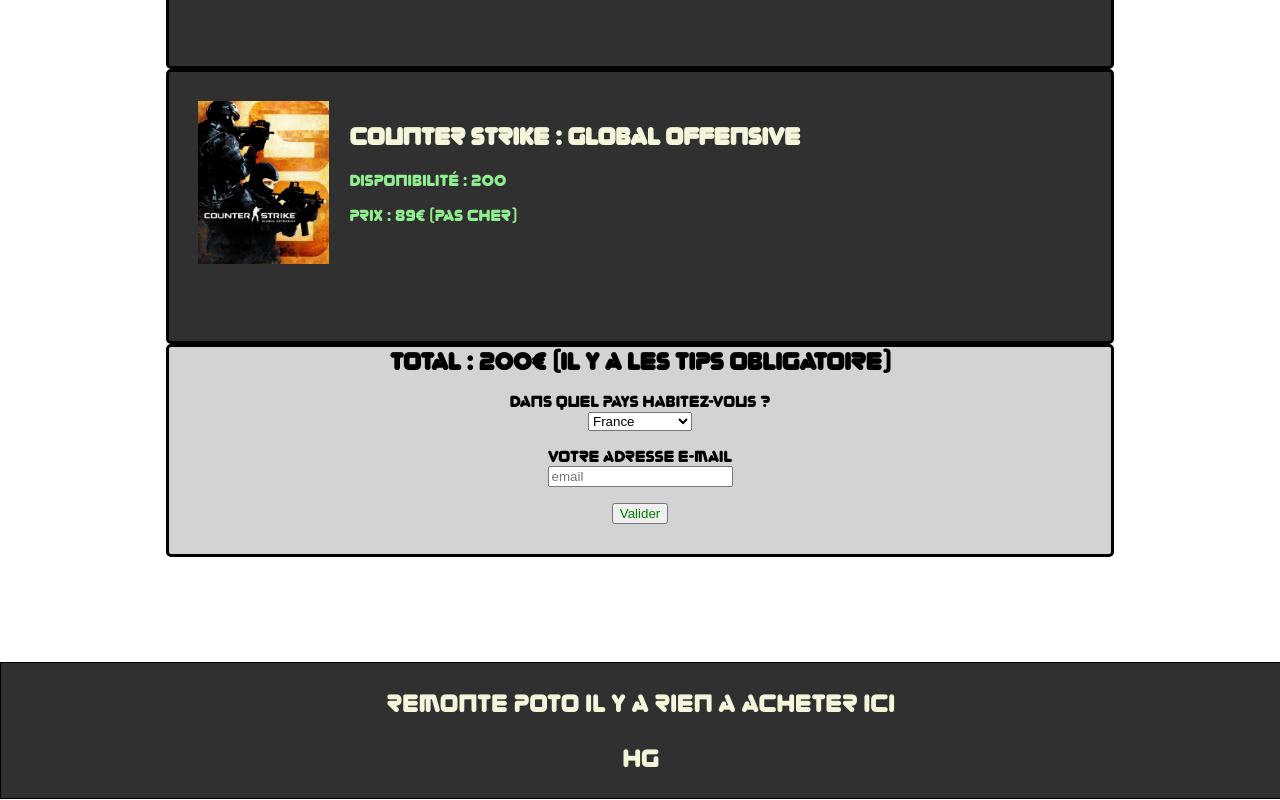
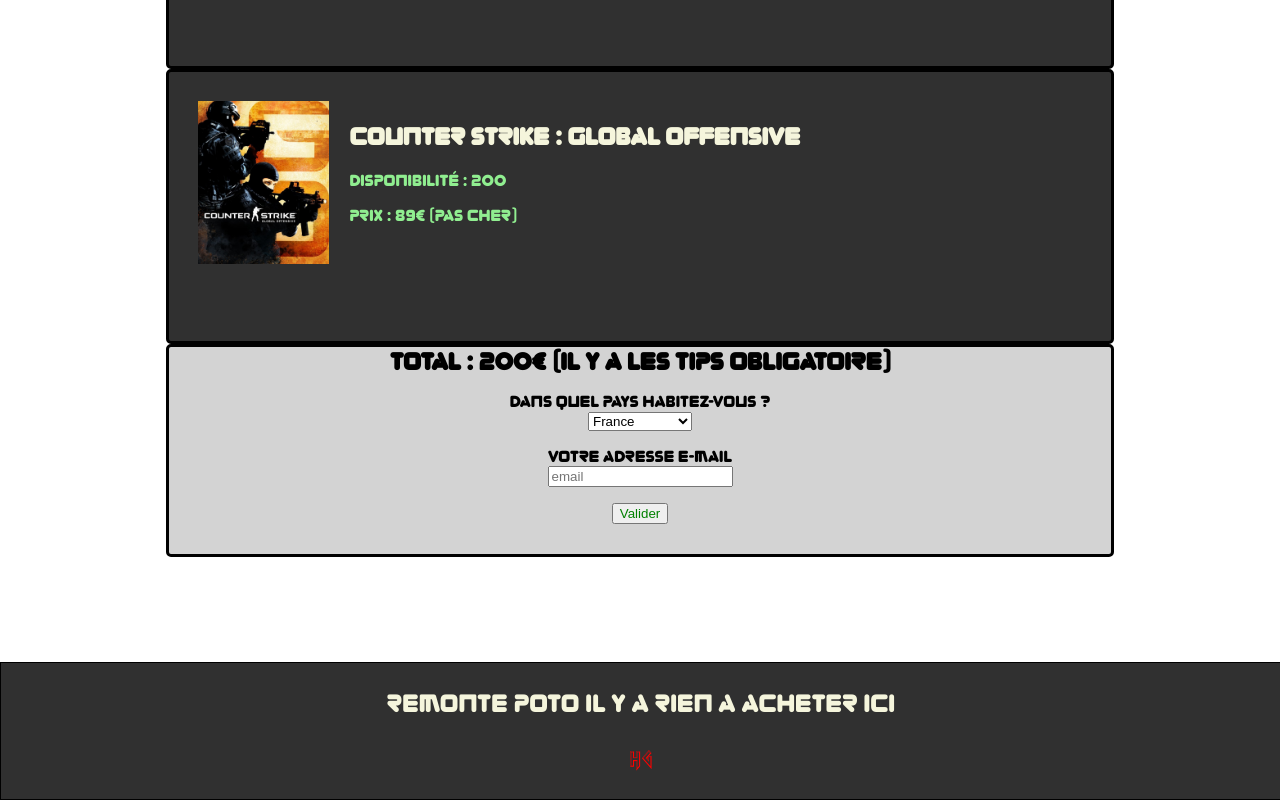
Before and after one commit to RachelleClt/Hess-Gaming, a plain HTML site: page monpanier.html in a window 1280 px wide. Shown: the part 458-1258 px from the top of the page. Drawn offline with Linux system fonts and the light colour scheme.

Commit message:
modif logo

```diff
--- a/stylepanier.css
+++ b/stylepanier.css
@@ -192,6 +192,13 @@ footer
     background-color : #303030;
 }
 
+#fin p
+{
+  color: red;
+  font-family : iomanoid;
+  size : 55px;
+}
+
 footer p
 {
   font-size : 25px;
--- a/stylepresent.css
+++ b/stylepresent.css
@@ -76,6 +76,7 @@ h1 a
   font-family : iomanoid;
   size : 55px;
 }
+
 h2
 {
   text-align : center;
```
